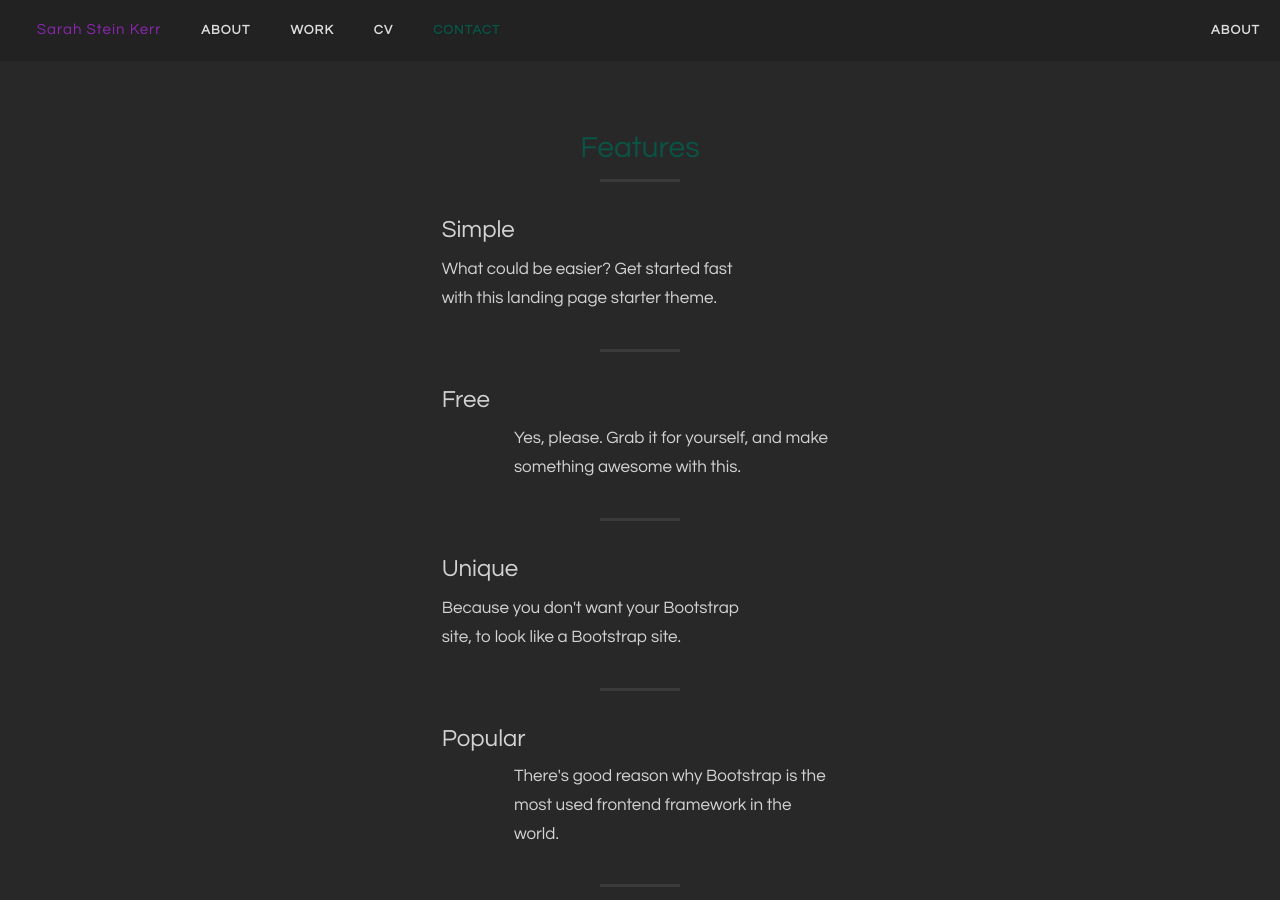
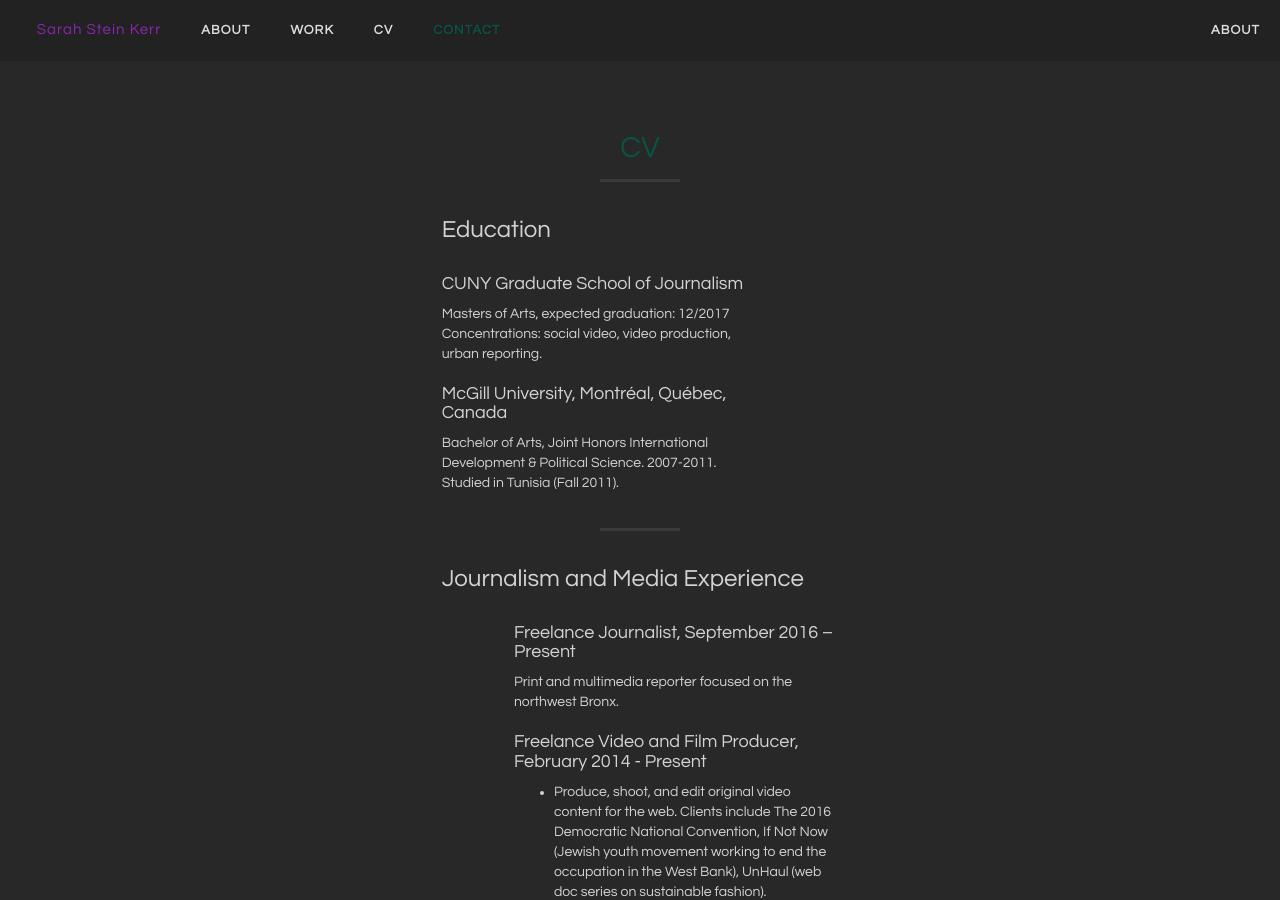
Before and after one commit to sskerr/sskerr.github.io, a Jekyll site: the page index.html, which Jekyll copies as it is, in a window 1280 px wide and 900 px high, scrolled down 2285 px. Built offline with Jekyll 4.4.1, drawn with Linux system fonts in a browser that asks for light colours; some web fonts are replaced; some of the changed text lies outside the part shown.

Commit message:
Updates made on 1/12/2017

```diff
--- a/index.html
+++ b/index.html
@@ -55,7 +55,7 @@
                 <hr>
                    <img src="./assets/Instagram Icon.png" height="40px" width="40px">
                    <img src="./assets/twittericon.png" height="40px" width="40px">
-                   <img src="./assets/email-13-512.gif" height="40px" width="40px">
+                   <img src="./assets/emailicon.png" height="40px" width="40px">
             </div>
         </div>
         <video autoplay="" loop="" class="fillWidth fadeIn wow collapse in" data-wow-delay="0.5s" poster="https://s3-us-west-2.amazonaws.com/coverr/poster/Traffic-blurred2.jpg" id="video-background">
@@ -162,12 +162,15 @@
     <section class="container-fluid" id="four">
         <div class="row">
             <div class="col-xs-10 col-xs-offset-1 col-sm-6 col-sm-offset-3 col-md-4 col-md-offset-4">
-                <h2 class="text-center text-primary">Features</h2>
+                <h2 class="text-center text-primary">CV</h2>
                 <hr>
                 <div class="media wow fadeInRight">
-                    <h3>Simple</h3>
+                    <h3>Education</h3>
                     <div class="media-body media-middle">
-                        <p>What could be easier? Get started fast with this landing page starter theme.</p>
+                        <p><h4>CUNY Graduate School of Journalism</h4> Masters of Arts, expected graduation: 12/2017
+Concentrations: social video, video production, urban reporting.</p>
+                        <p> <h4>McGill University, Montréal, Québec, Canada </h4>
+Bachelor of Arts, Joint Honors International Development & Political Science.  2007-2011. Studied in Tunisia (Fall 2011). </p>
                     </div>
                     <div class="media-right">
                         <i class="icon-lg ion-ios-bolt-outline"></i>
@@ -175,19 +178,44 @@
                 </div>
                 <hr>
                 <div class="media wow fadeIn">
-                    <h3>Free</h3>
+                    <h3>Journalism and Media Experience</h3>
                     <div class="media-left">
                         <a href="#alertModal" data-toggle="modal" data-target="#alertModal"><i class="icon-lg ion-ios-cloud-download-outline"></i></a>
                     </div>
                     <div class="media-body media-middle">
-                        <p>Yes, please. Grab it for yourself, and make something awesome with this.</p>
+                        <p><h4>Freelance Journalist, September 2016 – Present </h4>
+Print and multimedia reporter focused on the northwest Bronx.</p>
+
+                <p><h4>Freelance Video and Film Producer, February 2014 - Present </h4>
+                <ul>
+
+                <li>Produce, shoot, and edit original video content for the web. Clients include The 2016 Democratic National Convention, If Not Now (Jewish youth movement working to end the occupation in the West Bank), UnHaul (web doc series on sustainable fashion). </li> <br>
+                <li>Producer, INAATE/SE/, feature length documentary on contemporary indigenous identity in North America. Closing night film at the Museum of Modern Art’s Documentary Fortnight Festival, 2016. </li>
+                </ul>
+                </p>
+
+
                     </div>
                 </div>
                 <hr>
                 <div class="media wow fadeInRight">
-                    <h3>Unique</h3>
+
                     <div class="media-body media-middle">
-                        <p>Because you don't want your Bootstrap site, to look like a Bootstrap site.</p>
+                       <h4>Program and Communications Coordinator, WITNESS, Brooklyn, NY, May 2013 – October 2016</h4>
+                        <i>WITNESS is a human rights organization focused on video as a tool for citizen journalism, documentation, and advocacy.</i>
+
+
+                        <ul>
+                         <br>
+                         <li>Editor and writer for WITNESS blog focused on video, technology, and activism (avg. 10,000 unique readers per month). Launched organization’s publication on Medium. </li>
+                        <br>
+                         <li>Content creator and engagement specialist for the WITNESS Media Lab’s social video projects on Western Sahara, police violence in the US and ethical guidelines for user generated content.</li>
+                         <br>
+                         <li>Digital engagement lead for WITNESS’ work on tech policy, video as evidence, and regional work in Africa, Asia, and the Middle East and North Africa. </li>
+                         <br>
+                        <li> Trained international groups and staff on video production, social video verification, and digital security. </li>
+                        </ul>
+
                     </div>
                     <div class="media-right">
                         <i class="icon-lg ion-ios-snowy"></i>
@@ -200,7 +228,8 @@
                         <i class="icon-lg ion-ios-heart-outline"></i>
                     </div>
                     <div class="media-body media-middle">
-                        <p>There's good reason why Bootstrap is the most used frontend framework in the world.</p>
+                        <h4>UnionDocs Center for Documentary Art, Collaborative Fellow, Brooklyn NY, September 2014 – June 2015 </h4>
+                        <p>Produced, shot and edited two short films along with collaborators. Night Bus (13 mins), captures the experience of riding the bus late at night and premiered online on MUBI Notebook, September, 2016. Animals (5 mins), is a short comedic exploration of the animal inhabitants of Williamsburg, Brooklyn.</p>
                     </div>
                 </div>
                 <hr>
```
Also changed, not shown: assets/emailicon.png (added).
